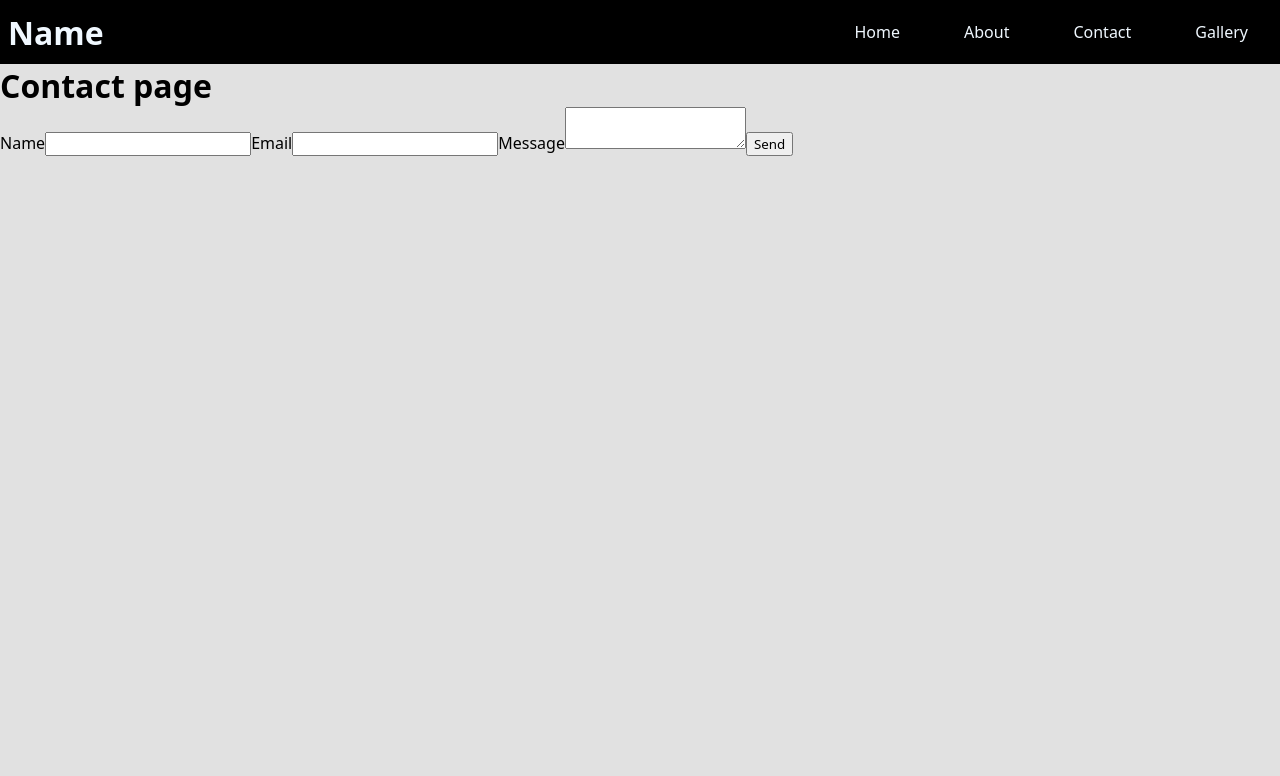
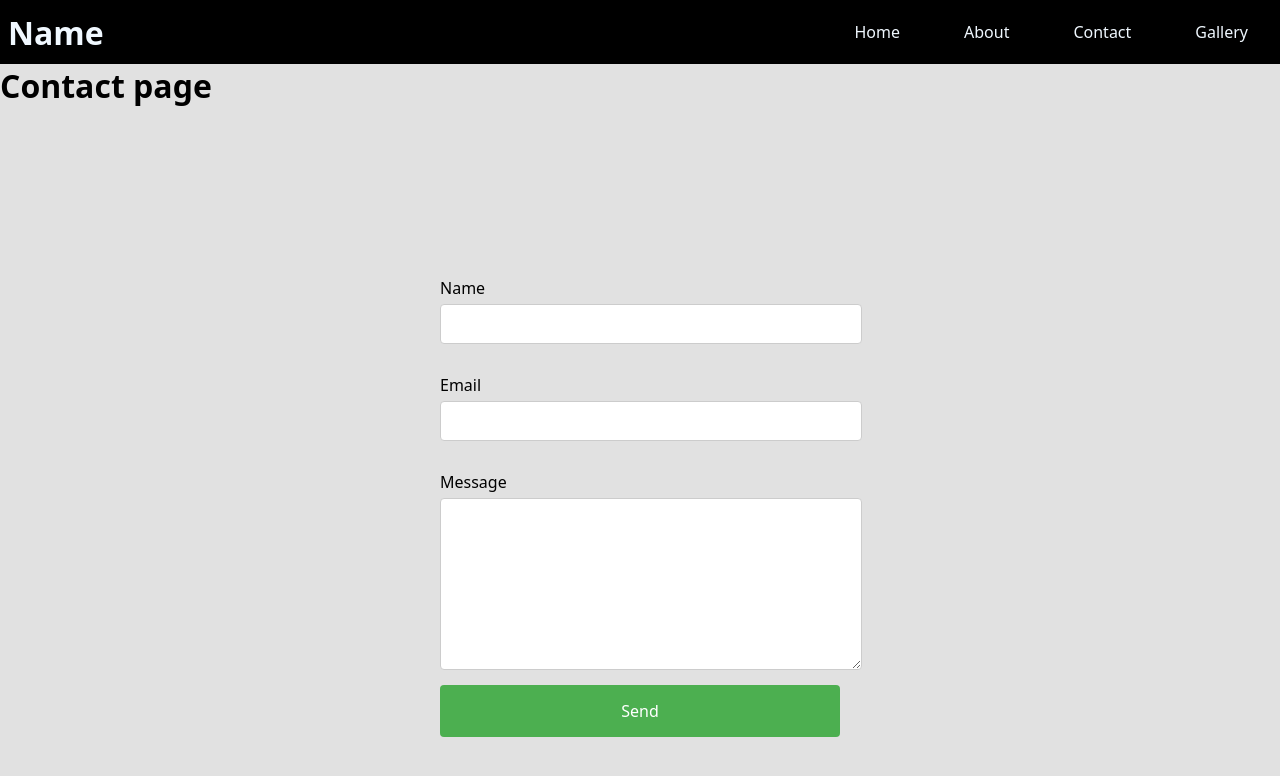
Before and after one commit to JKuriata/mobileTutorial, a React (Vite) app: page /#/contact in a window 1280 px wide. Shown: the top 776 px of the page. Built offline with nearby package versions, Linux system fonts and the light colour scheme.

Commit message:
feat: Add CSS to center contact form and arrange inputs in a column

```diff
--- a/src/Components/Contact/ContactComponent.css
+++ b/src/Components/Contact/ContactComponent.css
@@ -0,0 +1,48 @@
+.contact-form {
+  display: flex;
+  flex-direction: column;
+  align-items: center;
+  justify-content: center;
+  min-height: 100vh;
+  padding: 20px;
+  box-sizing: border-box;
+}
+
+.contact-form form {
+  display: flex;
+  flex-direction: column;
+  width: 100%;
+  max-width: 400px;
+}
+
+.contact-form label {
+  margin-top: 15px;
+  margin-bottom: 5px;
+}
+
+.contact-form input,
+.contact-form textarea {
+  width: 100%;
+  padding: 10px;
+  margin-bottom: 15px;
+  border: 1px solid #ccc;
+  border-radius: 4px;
+}
+
+.contact-form textarea {
+  height: 150px;
+  resize: vertical;
+}
+
+.contact-form input[type="submit"] {
+  background-color: #4CAF50;
+  color: white;
+  border: none;
+  cursor: pointer;
+  padding: 15px;
+  font-size: 16px;
+}
+
+.contact-form input[type="submit"]:hover {
+  background-color: #45a049;
+}
--- a/src/Components/Contact/ContactComponent.jsx
+++ b/src/Components/Contact/ContactComponent.jsx
@@ -23,6 +23,7 @@ export const ContactComponent = () => {
   };
 
   return (
+    <div className="contact-form">
       <form ref={form} onSubmit={sendEmail}>
         <label>Name</label>
         <input type="text" name="user_name" />
@@ -32,5 +33,6 @@ export const ContactComponent = () => {
         <textarea name="message" />
         <input type="submit" value="Send" />
       </form>
+    </div>
   );
 };
```
Lines whose indentation alone changed are shown as unchanged.
